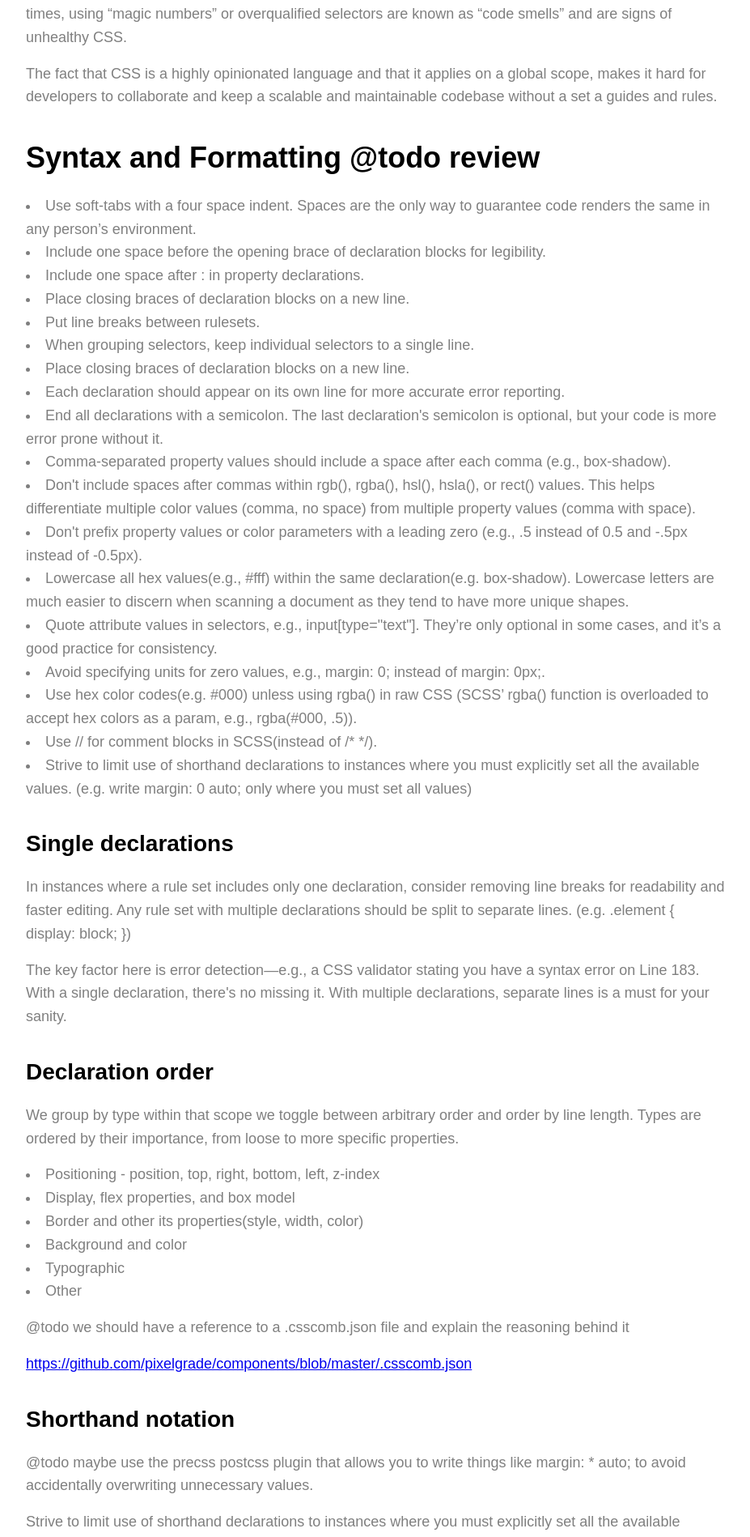
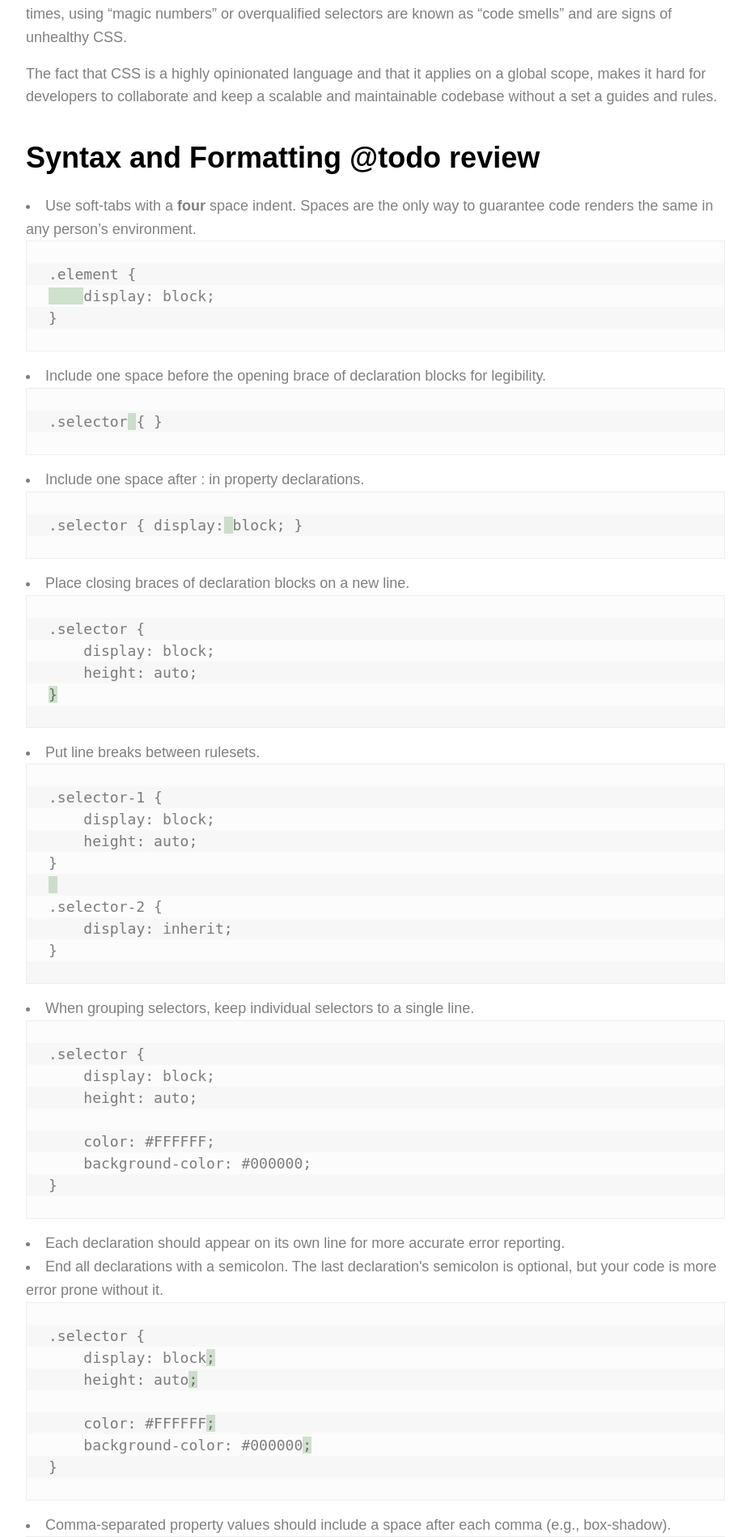
Before and after one commit to pixelgrade/guides, a PHP site: page /css/index.html in a window 1280 px wide. Shown: the part 1007-2905 px from the top of the page at 81% size, without its empty margins (176-1103 px from the left). Run offline with PHP 8.4, Linux system fonts and the light colour scheme.

Commit message:
Code examples and formatting

```diff
--- a/css/assets/scss/base/_typography.scss
+++ b/css/assets/scss/base/_typography.scss
@@ -33,3 +33,20 @@ ol ol {
 ol ol {
     list-style-type: lower-alpha;
 }
+
+code {
+	white-space: pre-wrap;
+}
+
+.highlight {
+	background-color: rgba(#63a35c, .3);
+}
+
+.strike {
+	text-decoration: line-through;
+}
+
+.pre--inline {
+	font-family: monospace, monospace;
+	background-color: #f5f5f5;
+}
--- a/css/index.html
+++ b/css/index.html
@@ -58,28 +58,99 @@
 	<h2 id="chapter-syntax-formatting">Syntax and Formatting @todo review</h2>
 
 	<ul>
-		<li>Use soft-tabs with a four space indent. Spaces are the only way to guarantee code renders the same in any person’s environment.</li>
-		<li>Include one space before the opening brace of declaration blocks for legibility.</li>
-		<li>Include one space after : in property declarations.</li>
-		<li>Place closing braces of declaration blocks on a new line.</li>
-		<li>Put line breaks between rulesets.</li>
-		<li>When grouping selectors, keep individual selectors to a single line.</li>
-		<li>Place closing braces of declaration blocks on a new line.</li>
+		<li>Use soft-tabs with a <strong>four</strong> space indent. Spaces are the only way to guarantee code renders the same in any person’s environment.
+			<pre><code>.element {
+<span class="highlight">&nbsp;&nbsp;&nbsp;&nbsp;</span>display: block;
+}</code></pre>
+		</li>
+		<li>Include one space before the opening brace of declaration blocks for legibility.
+			<pre><code>.selector<span class="highlight"> </span>{ }</code></pre>
+		</li>
+		<li>Include one space after : in property declarations.
+			<pre><code>.selector { display:<span class="highlight"> </span>block; }</code></pre></li>
+		<li>Place closing braces of declaration blocks on a new line.
+			<pre><code>.selector {
+    display: block;
+    height: auto;
+<span class="highlight">}</span></code></pre>
+		</li>
+		<li>Put line breaks between rulesets.
+			<pre><code>.selector-1 {
+    display: block;
+    height: auto;
+}
+<span class="highlight"> </span>
+.selector-2 {
+    display: inherit;
+}</code></pre>
+		</li>
+		<li>When grouping selectors, keep individual selectors to a single line.
+			<pre><code>.selector {
+    display: block;
+    height: auto;
+
+    color: #FFFFFF;
+    background-color: #000000;
+}</code></pre>
+		</li>
 		<li>Each declaration should appear on its own line for more accurate error reporting.</li>
-		<li>End all declarations with a semicolon. The last declaration's semicolon is optional, but your code is more error prone without it.</li>
-		<li>Comma-separated property values should include a space after each comma (e.g., box-shadow).</li>
-		<li>Don't include spaces after commas within rgb(), rgba(), hsl(), hsla(), or rect() values. This helps differentiate multiple color values (comma, no space) from multiple property values (comma with space).</li>
-		<li>Don't prefix property values or color parameters with a leading zero (e.g., .5 instead of 0.5 and -.5px instead of -0.5px).</li>
-		<li>Lowercase all hex values(e.g., #fff) within the same declaration(e.g. box-shadow). Lowercase letters are much easier to discern when scanning a document as they tend to have more unique shapes.</li>
-		<li>Quote attribute values in selectors, e.g., input[type="text"]. They’re only optional in some cases, and it’s a good practice for consistency.</li>
-		<li>Avoid specifying units for zero values, e.g., margin: 0; instead of margin: 0px;.</li>
-		<li>Use hex color codes(e.g. #000) unless using rgba() in raw CSS (SCSS’ rgba() function is overloaded to accept hex colors as a param, e.g., rgba(#000, .5)).</li>
-		<li>Use // for comment blocks in SCSS(instead of /* */).</li>
-		<li>Strive to limit use of shorthand declarations to instances where you must explicitly set all the available values. (e.g. write margin: 0 auto; only where you must set all values)</li>
+		<li>End all declarations with a semicolon. The last declaration's semicolon is optional, but your code is more error prone without it.
+			<pre><code>.selector {
+    display: block<span class="highlight">;</span>
+    height: auto<span class="highlight">;</span>
+
+    color: #FFFFFF<span class="highlight">;</span>
+    background-color: #000000<span class="highlight">;</span>
+}</code></pre>
+		</li>
+		<li>Comma-separated property values should include a space after each comma (e.g., box-shadow).
+			<pre><code>.selector {
+    box-shadow: inset 5px 5px 10px #000000,<span class="highlight"> </span>inset -5px -5px 10px #454545,<span class="highlight"> </span>inset -10px -5px 12px #334332;
+}</code></pre>
+		</li>
+		<li>Don't include spaces after commas within rgb(), rgba(), hsl(), hsla(), or rect() values. This helps differentiate multiple color values (comma, no space) from multiple property values (comma with space).
+			<pre><code>.selector {
+    <span class="strike">background-color: rgb(0, 0, 0);</span>
+    background-color: rgb(0<span class="highlight">,</span>0<span class="highlight">,</span>0);
+}</code></pre>
+		</li>
+		<li>Don't prefix property values or color parameters with a leading zero (e.g., .5 instead of 0.5 and -.5px instead of -0.5px).
+			<pre><code>.selector {
+    <span class="strike">opacity: 0.5;</span>
+    opacity: <span class="highlight">.5</span>;
+}</code></pre>
+		</li>
+		<li>Lowercase all HEX values within the same declaration. Lowercase letters are much easier to discern when scanning a document as they tend to have more unique shapes.
+			<pre><code>.selector {
+    <span class="strike">box-shadow: 10px #FAFAFA, -5px #ccc, 12px #DDD;</span>
+    box-shadow: 10px <span class="highlight">#fafafa</span>, -5px <span class="highlight">#ccc</span>, 12px <span class="highlight">#ddd</span>;
+}</code></pre>
+		</li>
+		<li>Quote attribute values in selectors. They’re only optional in some cases, and it’s a good practice for consistency.
+			<pre><code><span class="strike">input[type=text]</span> { ... }
+<span class="highlight">input[type="text"]</span> { ... }</code></pre>
+		</li>
+		<li>Avoid specifying units for zero values.
+			<pre><code><span class="strike">.selector { margin: 0px; }</span>
+.selector { margin: <span class="highlight">0</span>; }</code></pre>
+		</li>
+		<li>Use HEX color codes unless using rgba() in raw CSS (SCSS’ rgba() function is overloaded to accept hex colors as a parameter).
+		<pre><code>// SCSS
+.selector {
+    <span class="strike">background-color: rgba(0,0,0, .5);</span>
+    background-color: rgba(<span class="highlight">#000000</span>, .5);
+}
+
+/* CSS */
+.selector {
+    background-color: rgba(0,0,0, .5);
+}</code></pre>
+		</li>
 	</ul>
 
 	<h3>Single declarations</h3>
-	<p>In instances where a rule set includes only one declaration, consider removing line breaks for readability and faster editing. Any rule set with multiple declarations should be split to separate lines. (e.g. .element { display: block; })</p>
+	<p>In instances where a rule set includes only one declaration, consider removing line breaks for readability and faster editing. Any rule set with multiple declarations should be split to separate lines.
+	<pre><code>.selector { display: block; }</code></pre></p>
 	<p>The key factor here is error detection—e.g., a CSS validator stating you have a syntax error on Line 183. With a single declaration, there's no missing it. With multiple declarations, separate lines is a must for your sanity.</p>
 
 	<h3>Declaration order</h3>
@@ -88,11 +159,41 @@
 	<ul>
 		<li>Positioning - position, top, right, bottom, left, z-index</li>
 		<li>Display, flex properties, and box model</li>
-		<li>Border and other its properties(style, width, color)</li>
+		<li>Border and other of its properties(style, width, color)</li>
 		<li>Background and color</li>
 		<li>Typographic</li>
 		<li>Other</li>
 	</ul>
+
+	<pre><code>.element {
+    position: absolute;
+    top: 0;
+    bottom: 0;
+    left: 0;
+    right: 0;
+    z-index: 1;
+
+    display: flex;
+    flex: 1 1 auto;
+    height: auto;
+    width: 100%;
+
+    border: 1px solid #fff;
+    border-radius: 5px;
+
+    color: #cecece;
+    background-color: #000;
+
+    font-family: sans-serif;
+    font-size: 100%;
+    font-style: regular;
+    text-align: center;
+    text-transform: uppercase;
+
+    opacity: 1;
+    transform: none;
+    pointer-events: auto;
+}</code></pre>
 
 	<p>@todo we should have a reference to a .csscomb.json file and explain the reasoning behind it</p>
 	<a href="https://github.com/pixelgrade/components/blob/master/.csscomb.json">https://github.com/pixelgrade/components/blob/master/.csscomb.json</a>
@@ -100,7 +201,6 @@
 	<h3>Shorthand notation</h3>
 	<p>@todo maybe use the precss postcss plugin that allows you to write things like margin: * auto; to avoid accidentally overwriting unnecessary values.</p>
 	<p>Strive to limit use of shorthand declarations to instances where you must explicitly set all the available values. Common overused shorthand properties include:</p>
-
 	<ul>
 		<li>padding</li>
 		<li>margin</li>
@@ -109,6 +209,12 @@
 		<li>border</li>
 		<li>border-radius</li>
 	</ul>
+	<code><pre>.selector {
+    <span class="highlight">margin-left: auto;</span>
+    <span class="highlight">margin-right: auto;</span>
+    // instead of
+    margin: 0 auto;
+}</pre></code>
 
 	Often times we don't need to set all the values a shorthand property represents. For example, HTML headings only set top and bottom margin, so when necessary, only override those two values. Excessive use of shorthand properties often leads to sloppier code with unnecessary overrides and unintended side effects.
 </section><!-- .chapter--syntax-formatting -->
@@ -129,9 +235,9 @@
 
 	<pre>
 -- settings
-			-- _settings.scss
+	_settings.scss
 -- tools
-			-- _mixins.scss
+	_mixins.scss
 -- generic
 -- objects
 -- components
@@ -142,9 +248,9 @@
 style.scss
 	</pre>
 
-	<p>_main.scss should have a table of contents. The table of contents will have CSS comments /* */ so that it will be output in the CSS file. All .scss files from all folders will be included in _main.scss.</p>
+	<p><span class="pre--inline">_main.scss</span> should have a table of contents. The table of contents will have CSS comments so that it will be output in the CSS file. All SCSS files from all folders will be included in <span class="pre--inline">_main.scss</span>.</p>
 
-	<h3>Example: _main.scss</h3>
+	<h4>Example: _main.scss</h4>
 
 	<pre><code>/**
  * Table of Contents
@@ -222,13 +328,43 @@
 (...)</code></pre>
 
 
-	<p>main.scss will be included in style.scss. style.scss holds css comments /* */ with pieces of information(e.g. WordPress theme version) that will appear as comments in the generated style.css file.</p>
+	<p><span class="pre--inline">_main.scss</span> will be included in <span class="pre--inline">style.scss</span> that contains holds CSS comments with pieces of information(e.g. WordPress theme version) that will appear as comments in the generated <span class="pre--inline">style.css</span> file.</p>
+
+	<h4>Example: style.scss</h4>
+	<pre><code>
+@charset "UTF-8";
+/*
+Theme Name: Hive
+Theme URI: http://pixelgrade.com/demos/hive/
+Author: PixelGrade
+Author URI: http://pixelgrade.com
+Description: An effortless tool for publishers of all kind, cherished for its clean masonry-style layout (...)
+Version: 1.2.5-wpcom
+License: GNU General Public License v2 or later
+License URI: http://www.gnu.org/licenses/gpl-2.0.html
+Text Domain: hive_txtd
+Domain Path: /languages/
+Tags: blog, bright, clean, custom-menu, editor-style, elegant, fashion, featured-images, geometric (...)
+
+This theme, like WordPress, is licensed under the GPL.
+Use it to make something cool, have fun, and share what you've learned with others.
+
+Hive is based on Underscores http://underscores.me/, (C) 2012-2014 Automattic, Inc.
+*/
+
+@import "main";
+	</code></pre>
 
 </section><!-- .chapter--file-organization -->
 
 <section class="chapter  chapter--commenting">
 	<h2 id="chapter-commenting">Commenting</h2>
-	<p>Double slash “ // ” comments should be used for comment blocks in SCSS(instead of /* */). A notable exception would be in _main.scss described above.</p>
+	<p>Double slash <span class="pre--inline">//</span> comments should be used for comment blocks in SCSS(instead of <span class="pre--inline">/* */</span>). A notable exception would be in <span class="pre--inline">_main.scss</span> described above.
+	<pre><code>/* Comment in SCSS - valid but not encouraged */
+<span class="highlight">// Comment in SCSS - valid and encouraged </span>
+
+/* Comment in CSS */
+</code></pre></p>
 </section><!-- .chapter--commenting -->
 
 <section class="chapter  chapter--selectors">
--- a/css/style.css
+++ b/css/style.css
@@ -142,6 +142,14 @@ ul ul, ol ol { margin-left: 2rem; margin-bottom: 0; }
 
 ol ol { list-style-type: lower-alpha; }
 
+code { white-space: pre-wrap; }
+
+.highlight { background-color: rgba(99, 163, 92, 0.3); }
+
+.strike { text-decoration: line-through; }
+
+.pre--inline { font-family: monospace, monospace; background-color: #f5f5f5; }
+
 body { font-size: 18px; }
 
 h1 { font-size: 60px; }
```
Also changed, not shown: css/rtl.css (+8 -0 lines). Lines whose indentation alone changed are shown as unchanged.
